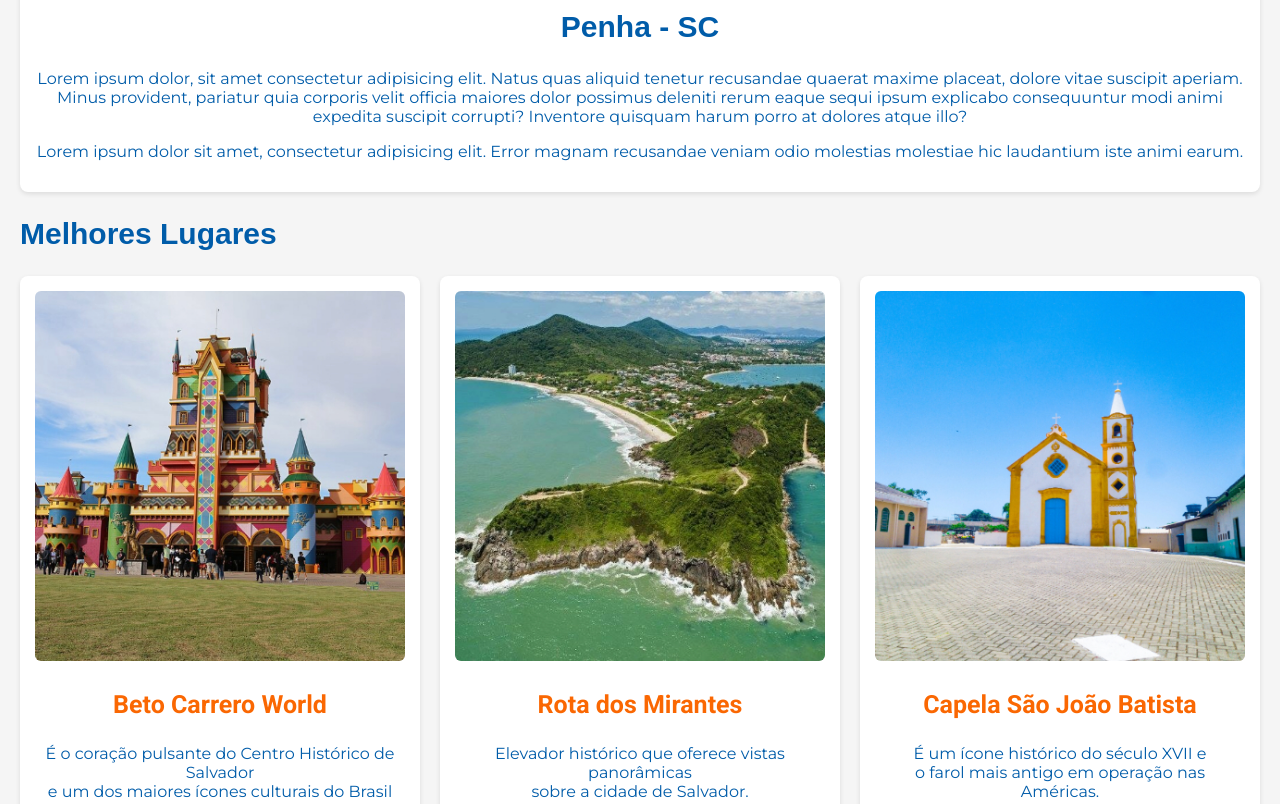
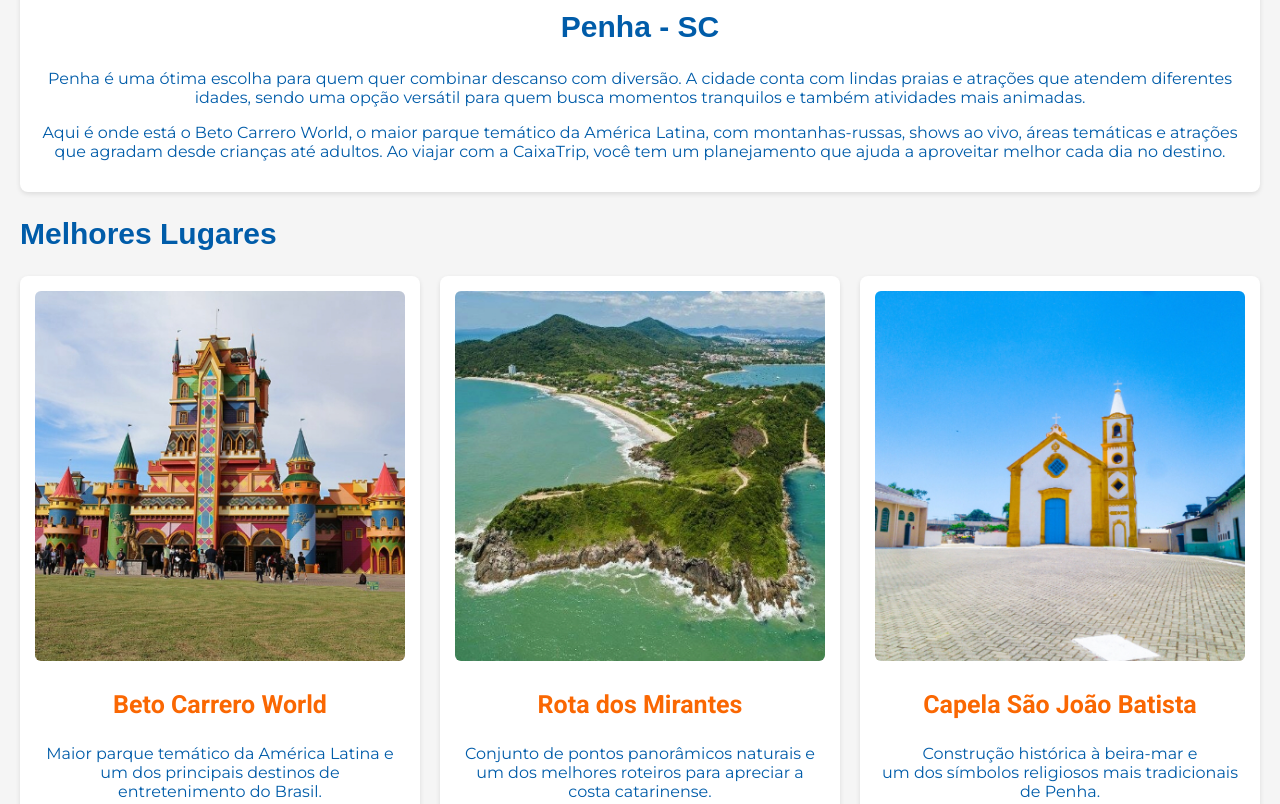
Before and after one commit to Everton87/CaixaTrip, a plain HTML site: page penha.html in a window 1280 px wide. Shown: the part 180-984 px from the top of the page. Drawn offline with Linux system fonts and the light colour scheme.

Commit message:
Update penha.html

```diff
--- a/penha.html
+++ b/penha.html
@@ -43,14 +43,12 @@
         <section id="hero-cidades">
             <div class="produto">
                 <h1 class="section-titulo">Penha - SC</h1>
-                <p class="produto-descricao">Lorem ipsum dolor, sit amet consectetur adipisicing elit. Natus quas
-                    aliquid tenetur recusandae quaerat maxime placeat, dolore vitae suscipit aperiam. Minus provident,
-                    pariatur quia corporis velit officia maiores dolor possimus deleniti rerum eaque sequi ipsum
-                    explicabo consequuntur modi animi expedita suscipit corrupti? Inventore quisquam harum porro at
-                    dolores atque illo?
-                </p>
-                <p class="produto-descricao">Lorem ipsum dolor sit amet, consectetur adipisicing elit. Error magnam
-                    recusandae veniam odio molestias molestiae hic laudantium iste animi earum.</p>
+                <p class="produto-descricao">Penha é uma ótima escolha para quem quer combinar descanso com diversão.
+                    A cidade conta com lindas praias e atrações que atendem diferentes idades, sendo uma opção versátil
+                    para quem busca momentos tranquilos e também atividades mais animadas.</p>
+                    <p class="produto-descricao">  Aqui é onde está o Beto Carrero World, o maior parque temático da América Latina,
+                        com montanhas-russas, shows ao vivo, áreas temáticas e atrações que agradam desde crianças até adultos.
+                        Ao viajar com a <span class="produto-descricao-destaque">CaixaTrip</span>, você tem um planejamento que ajuda a aproveitar melhor cada dia no destino. </p>
             </div>
         </section>
 
@@ -60,24 +58,19 @@
                 <div class="produto">
                     <img src="img/penha.jpg" alt="Beto Carrero World">
                     <h3 class="produto-titulo">Beto Carrero World</h3>
-                    <p class="produto-descricao">É o coração pulsante do Centro Histórico de Salvador <br> e um dos
-                        maiores
-                        ícones culturais do Brasil</p>
+                    <p class="produto-descricao">Maior parque temático da América Latina e <br> um dos principais destinos de entretenimento do Brasil.</p>
                 </div>
 
                 <div class="produto">
                     <img src="img/rotadosmirantes.jpg" alt="Rota dos Mirantes">
                     <h3 class="produto-titulo">Rota dos Mirantes</h3>
-                    <p class="produto-descricao">Elevador histórico que oferece vistas panorâmicas <br>sobre a cidade de
-                        Salvador.</p>
+                    <p class="produto-descricao">Conjunto de pontos panorâmicos naturais e <br>um dos melhores roteiros para apreciar a costa catarinense.</p>
                 </div>
 
                 <div class="produto">
                     <img src="img/capelasaojoaobatista.jpg" alt="Capela São João Batista">
                     <h3 class="produto-titulo">Capela São João Batista</h3>
-                    <p class="produto-descricao">É um ícone histórico do século XVII e <br> o farol mais antigo em
-                        operação
-                        nas Américas.</p>
+                    <p class="produto-descricao">Construção histórica à beira-mar e<br> um dos símbolos religiosos mais tradicionais de Penha.</p>
                 </div>
             </div>
     </div>
```
